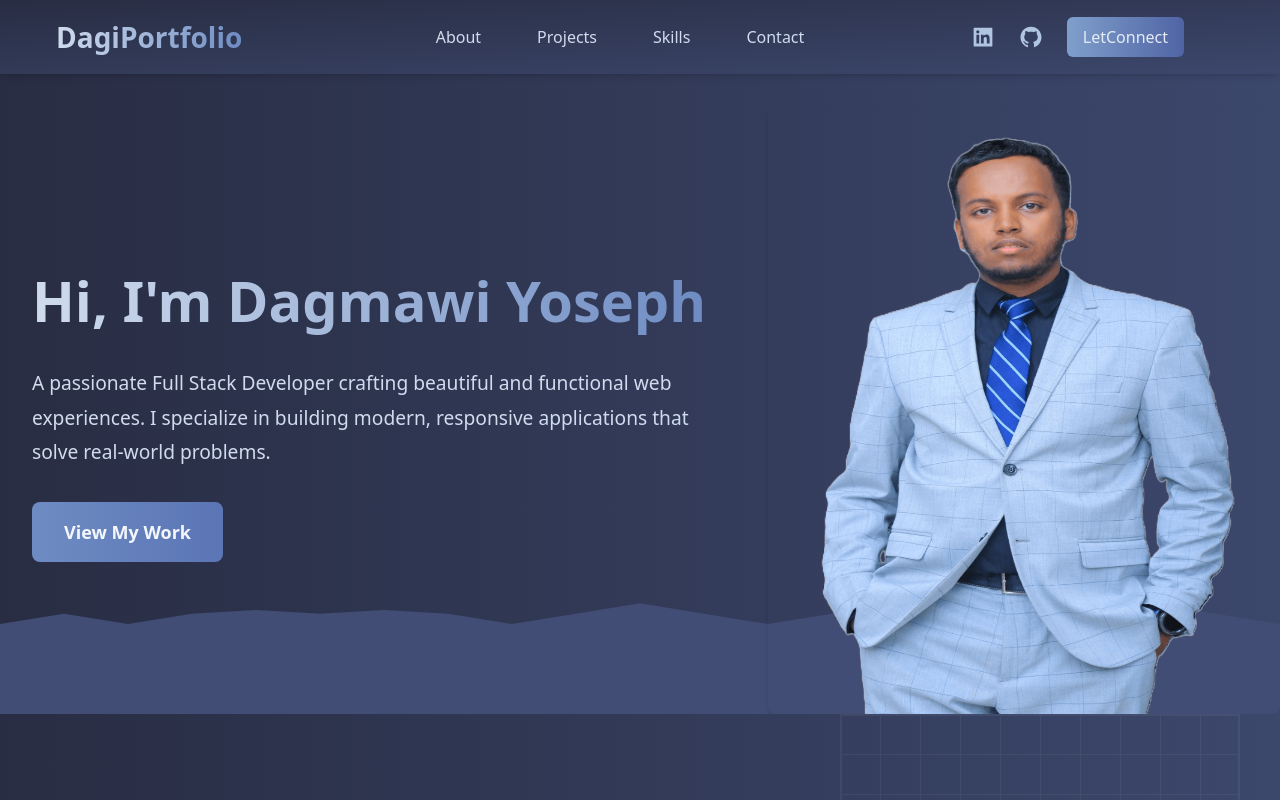
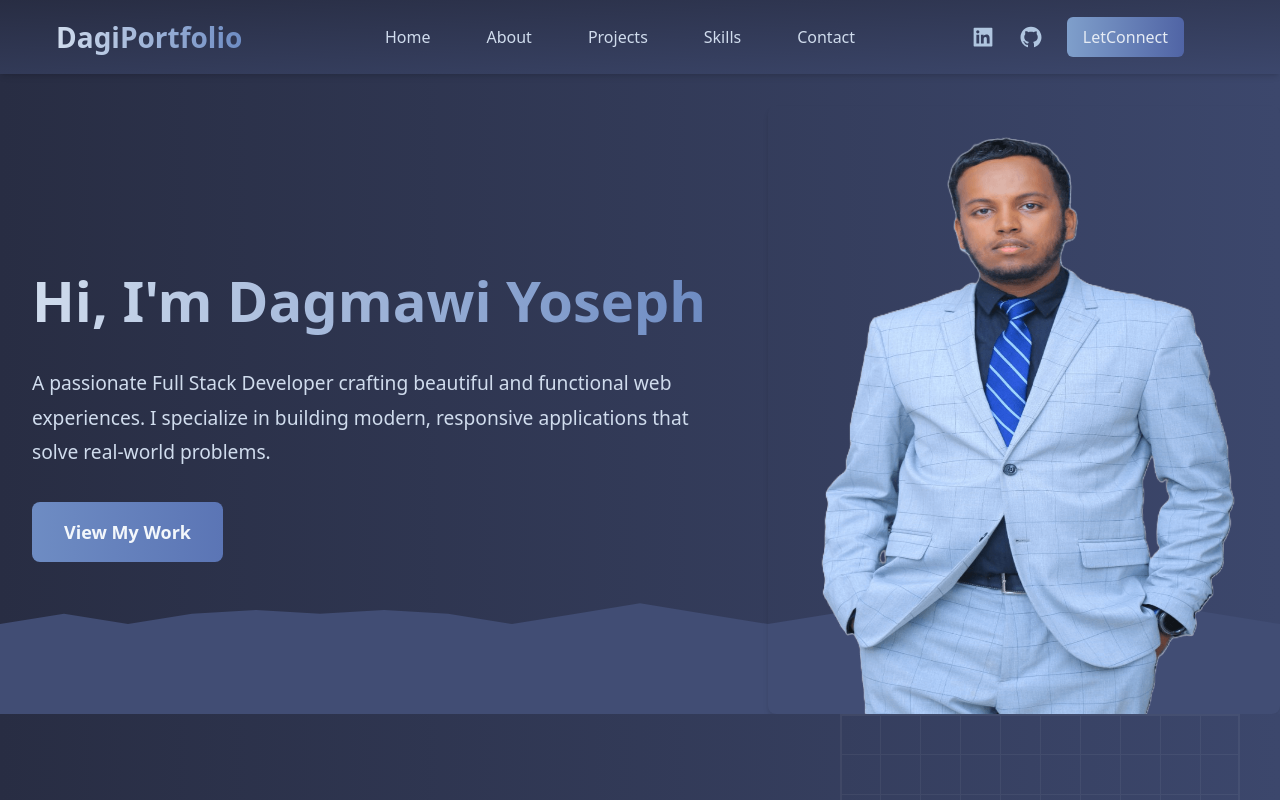
Before and after one commit to dagijosi/newPortfolio, a React (Vite) app: page / in a window 1280 px wide. Shown: the top 800 px of the page. Built offline with nearby package versions, Linux system fonts and the light colour scheme.

Commit message:
Enhance Navbars component: Add "Home" navigation item for improved user navigation and accessibility.

```diff
--- a/src/components/Navbars.tsx
+++ b/src/components/Navbars.tsx
@@ -13,6 +13,7 @@ import {
 import { AiFillGithub, AiFillLinkedin } from "react-icons/ai";
 
 const navItems = [
+  { label: "Home", href: "#home" },
   { label: "About", href: "#about" },
   { label: "Projects", href: "#projects" },
   { label: "Skills", href: "#skills" },
```
